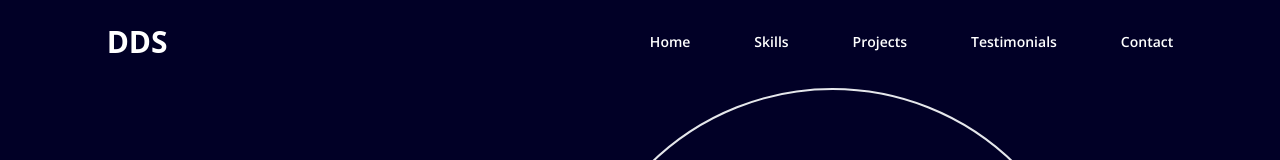
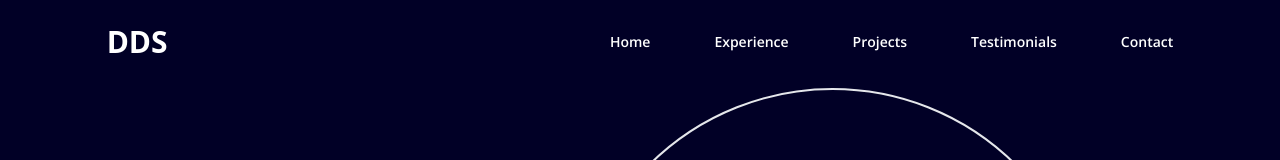
Before and after one commit to Daedalus-Digital/DeployedWindowPain, a React (Vite) app: page / in a window 1280 px wide. Shown: the top 160 px of the page. Built offline with nearby package versions, Linux system fonts and the light colour scheme; a web font is replaced by a local one.

Commit message:
changed "Skills" to "Experience"

```diff
--- a/src/scenes/Navbar.jsx
+++ b/src/scenes/Navbar.jsx
@@ -39,7 +39,7 @@ const Navbar = ({ isTopOfPage, selectedPage, setSelectedPage }) => {
               setSelectedPage={setSelectedPage}
             />
             <Link
-              page="Skills"
+              page="Experience"
               selectedPage={selectedPage}
               setSelectedPage={setSelectedPage}
             />
@@ -86,7 +86,7 @@ const Navbar = ({ isTopOfPage, selectedPage, setSelectedPage }) => {
                 setSelectedPage={setSelectedPage}
               />
               <Link
-                page="Skills"
+                page="Experience"
                 selectedPage={selectedPage}
                 setSelectedPage={setSelectedPage}
               />
```
